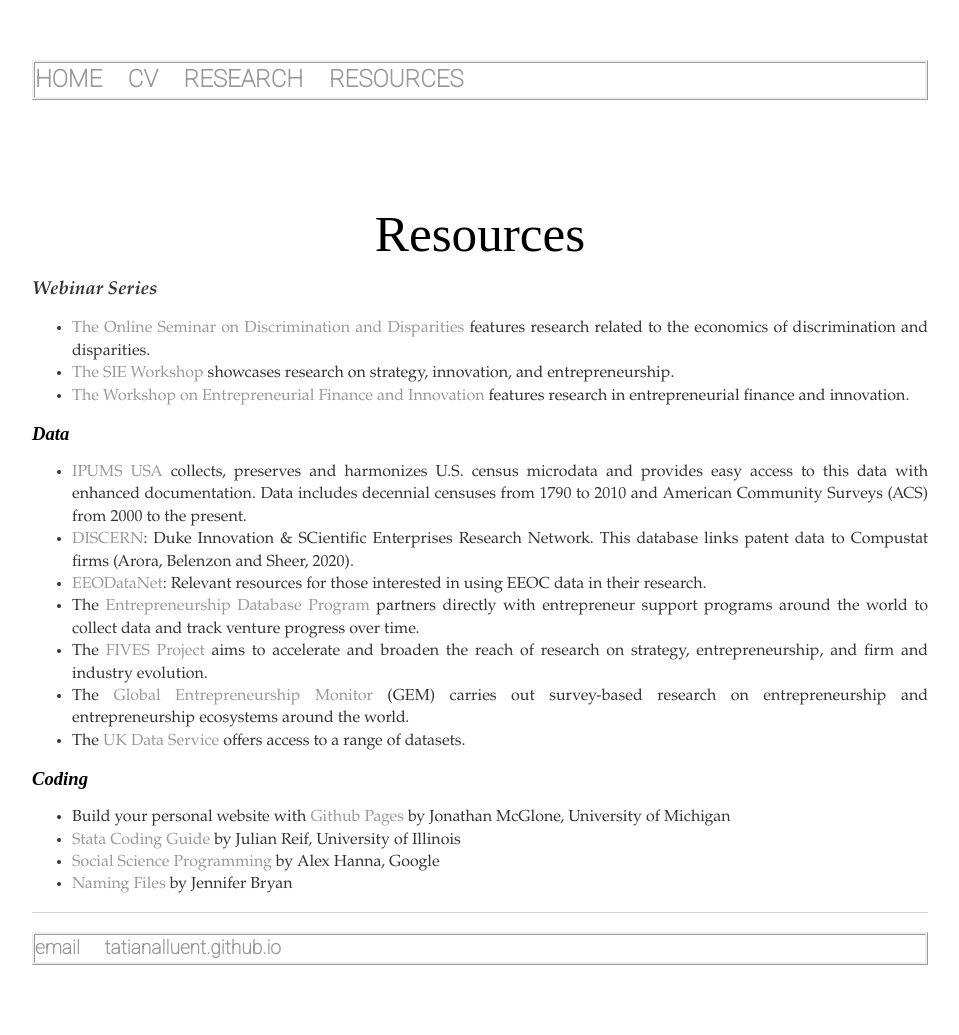
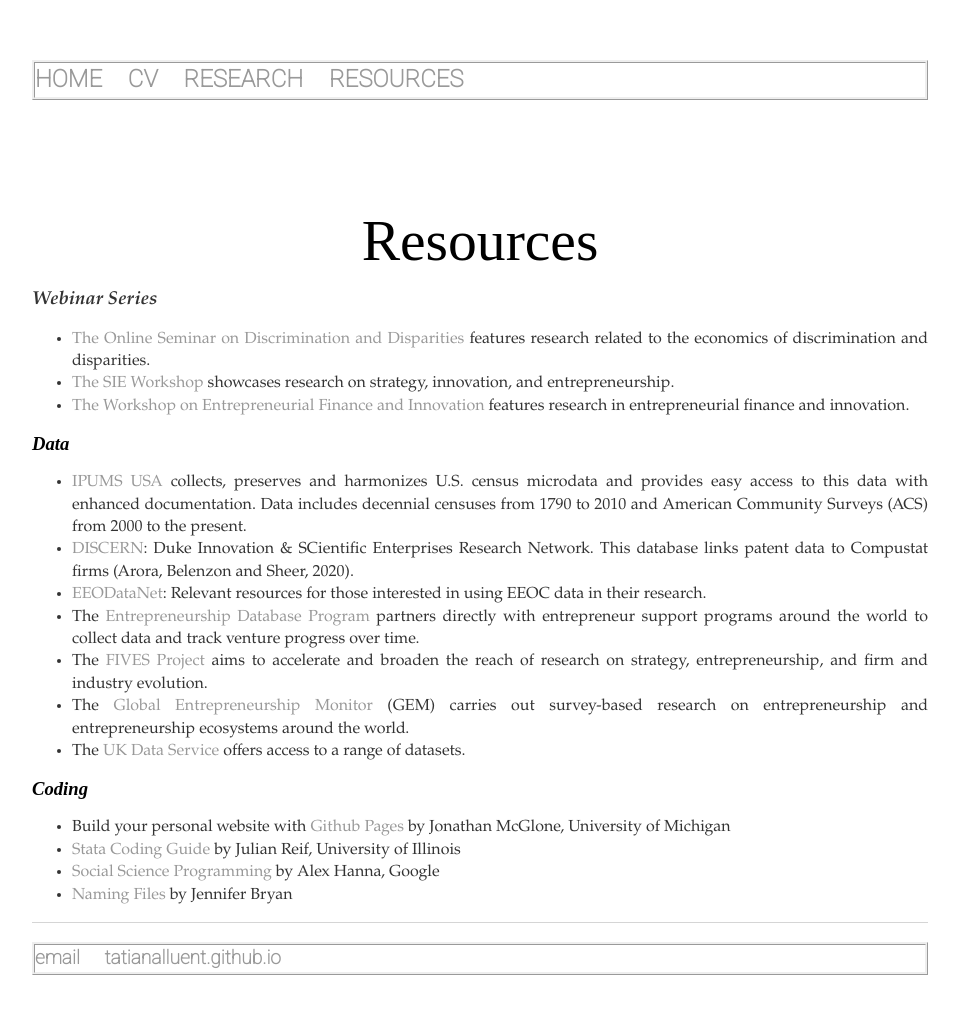
Before and after one commit to tatianalluent/tatianalluent.github.io, a Jekyll site: the page built from resources/index.html, in a window 1280 px wide. Shown: the whole page, without its empty margins (160-1119 px from the left). Built offline with Jekyll 4.4.1, drawn with Linux system fonts in a browser that asks for light colours.

Commit message:
h1 font size

```diff
--- a/css/main.css
+++ b/css/main.css
@@ -23,7 +23,7 @@ a:hover {
 }
 h1 {
     text-align: center;
-    font-size: 3.2em;
+    font-size: 3.6em;
     font-family: "Times New Roman", "Times", serif;
     font-weight: normal;
     padding-top: 70px;
```
